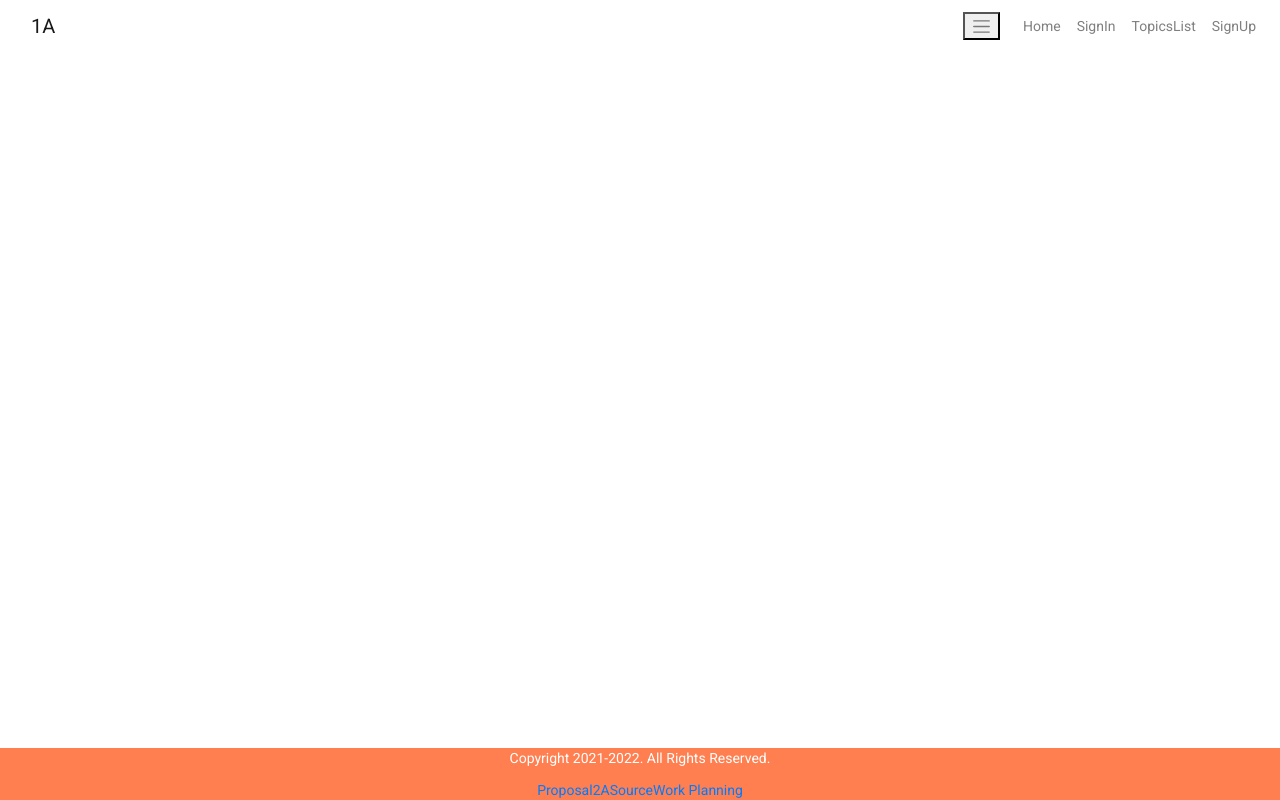
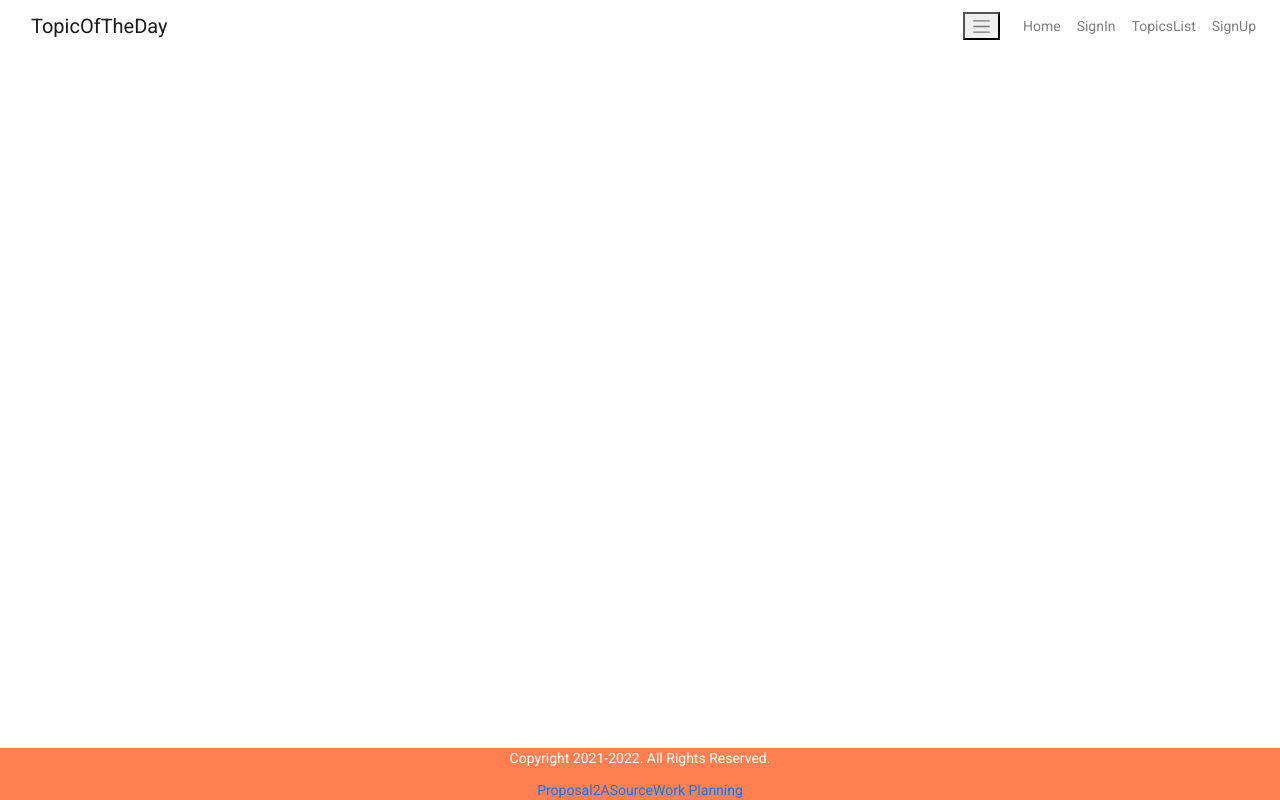
Before and after one commit to Sanjay-13/AngularFrontEnd, an Angular app: page / in a window 1280 px wide. Built offline with nearby package versions, Linux system fonts and the light colour scheme.

Commit message:
updated server.js

```diff
--- a/src/app/home/header/header.component.html
+++ b/src/app/home/header/header.component.html
@@ -1,6 +1,6 @@
 <nav class="navbar navbar-expand-lg navbar-light">
     <div class="container-fluid">
-            <a class="navbar-brand" routerLink="/">1A</a>
+            <a class="navbar-brand" routerLink="/">TopicOfTheDay</a>
             <button type="button" className="navbar-toggler" data-bs-toggle="collapse" data-bs-target="#navbarCollapse" aria-controls="navbarSupportedContent" aria-expanded="false" aria-label="Toggle navigation">
                 <span class="navbar-toggler-icon"></span>
             </button>
--- a/src/index.html
+++ b/src/index.html
@@ -2,7 +2,7 @@
 <html lang="en">
 <head>
   <meta charset="utf-8">
-  <title>TopicOfTheDay</title>
+  <title>2A-TopicOfTheDay</title>
   <base href="/">
   <meta name="viewport" content="width=device-width, initial-scale=1">
   <link rel="icon" type="image/x-icon" href="favicon.ico">
```
